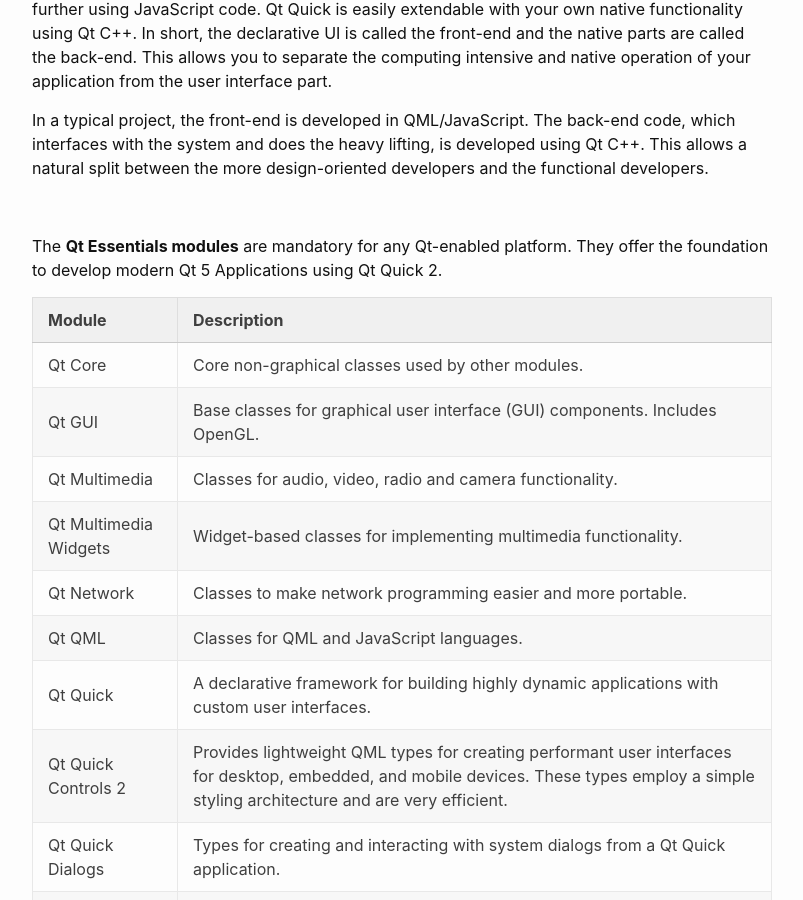
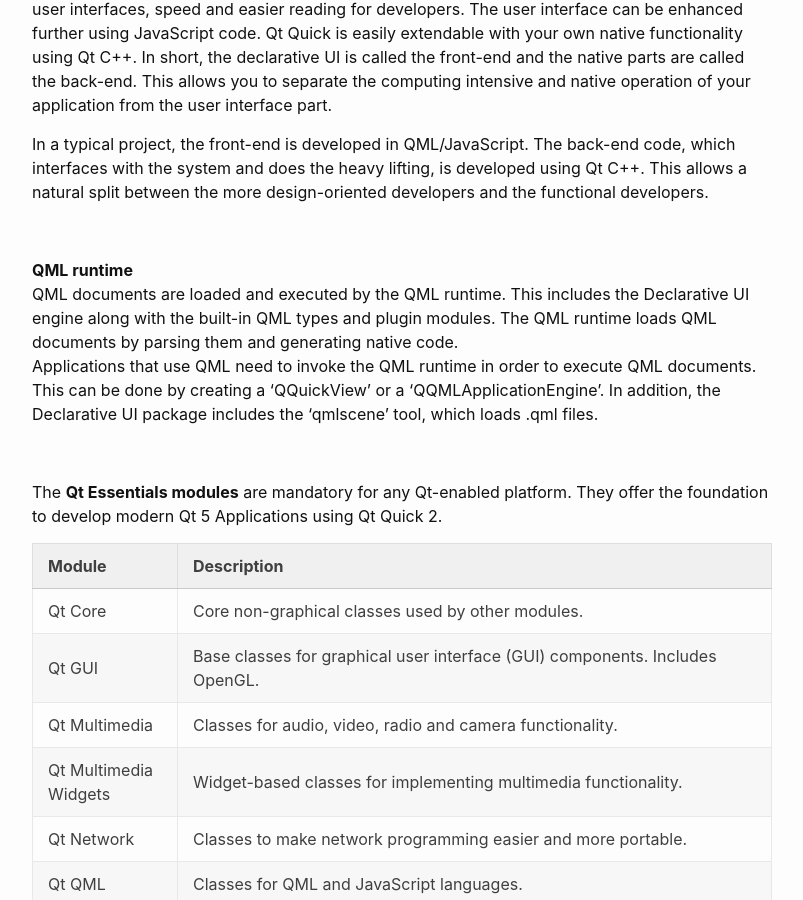
Before and after one commit to Hautaklyttn/progDocs, a Jekyll site: the page built from docs/articles/qt_qml.md, in a window 1280 px wide and 900 px high, scrolled down 2417 px. Shown: the whole window, without its empty margins (238-1041 px from the left). Built offline with Jekyll 4.4.1, drawn with Linux system fonts in a browser that asks for light colours; some of the changed text lies outside the part shown.

Commit message:
Update qt_qml.md

```diff
--- a/docs/articles/qt_qml.md
+++ b/docs/articles/qt_qml.md
@@ -28,6 +28,7 @@ layout: default
 &nbsp;&nbsp;&nbsp;&nbsp;&nbsp; [<font size="-1">2.7 Access QML properties from C++</font>](#ch2-7)
 &nbsp;&nbsp;&nbsp;&nbsp;&nbsp; [<font size="-1">2.8 Animation with `Behaviour`</font>](#ch2-8)
 &nbsp;&nbsp;&nbsp;&nbsp;&nbsp; [<font size="-1">2.9 Farbverläufe</font>](#ch2-9)
+&nbsp;&nbsp;&nbsp;&nbsp;&nbsp; [<font size="-1">2.10 \*.h file aus \*.ui file erzeugen</font>](#ch2-10)
 
 ### 3. QML Elements
 &nbsp;&nbsp;&nbsp;&nbsp;&nbsp; [<font size="-1">3.1 `Repeater`</font>](#ch3-1)
@@ -87,6 +88,12 @@ layout: default
 Similar to HTML, QML is a markup language. It is composed of tags, called types in Qt Quick, that are enclosed in curly brackets: *Item {}*. It was designed from the ground up for the creation of user interfaces, speed and easier reading for developers. The user interface can be enhanced further using JavaScript code. Qt Quick is easily extendable with your own native functionality using Qt C++. In short, the declarative UI is called the front-end and the native parts are called the back-end. This allows you to separate the computing intensive and native operation of your application from the user interface part.
 
 In a typical project, the front-end is developed in QML/JavaScript. The back-end code, which interfaces with the system and does the heavy lifting, is developed using Qt C++. This allows a natural split between the more design-oriented developers and the functional developers.
+
+&nbsp;
+
+**QML runtime**
+QML documents are loaded and executed by the QML runtime. This includes the Declarative UI engine along with the built-in QML types and plugin modules. The QML runtime loads QML documents by parsing them and generating native code.
+Applications that use QML need to invoke the QML runtime in order to execute QML documents. This can be done by creating a 'QQuickView' or a 'QQMLApplicationEngine'. In addition, the Declarative UI package includes the 'qmlscene' tool, which loads .qml files.
 
 &nbsp;
 
@@ -941,6 +948,17 @@ Note: A rectange with no width/height set will not be visible. This happens ofte
 
 &nbsp;
 
+<a name="ch2-10"></a>
+### 2.10 \*.h file aus \*.ui file erzeugen
+\*.ui Files sind qml Files, die einen im 'Qt Designer' erstellten GUI-Aufbau beschreiben. Um diese Files manuell einbinden zu können. ist eine Umwandlung in ein \*.h File notwendig.
+
+1. In den Pfad gehen in dem das \*.ui File abgelegt ist (Kommandozeile)
+2. Eingabe `uic <file_name.ui> -o ui_<file_name>.h`
+
+**[-!-]** Das Qt-bin-Verzeichnis muss vorher zu den Umgebungsvariablen ('PATH') hinzugefügt worden sein.
+
+&nbsp;
+
 &nbsp;
 
 
```
